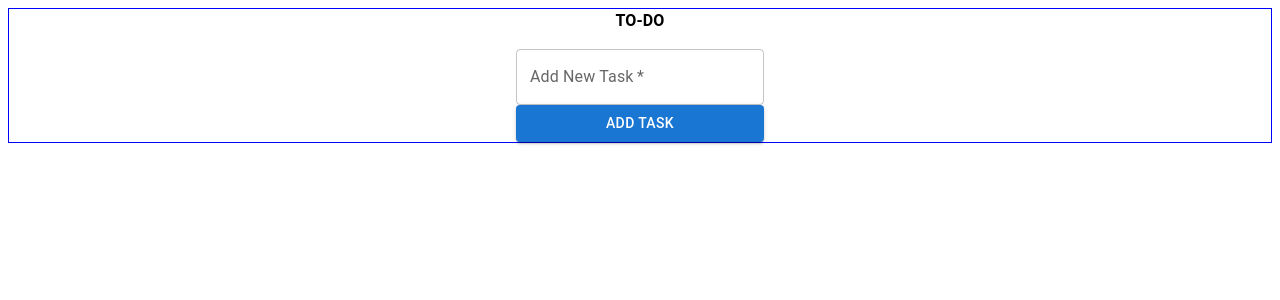
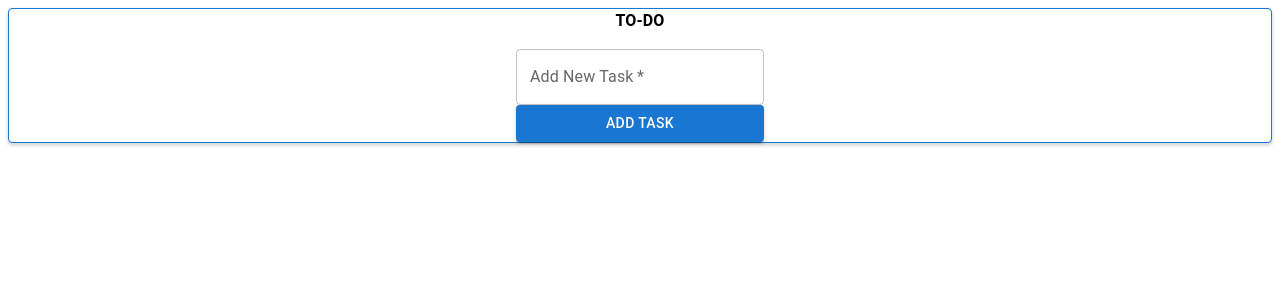
Before and after one commit to Tanaka785/Django-React-ToDoApp, a React app in the folder frontend/: page / in a window 1280 px wide. Shown: the top 300 px of the page. Built offline with nearby package versions, Linux system fonts and the light colour scheme; the HTML template or start-up script is replaced by a standard one.

Commit message:
changes the div to box, and corrects the root rendering

```diff
--- a/frontend/src/components/App.js
+++ b/frontend/src/components/App.js
@@ -1,21 +1,24 @@
-import React, { Component } from "react";
+import React from "react";
 import { createRoot } from "react-dom/client";
+import { Box } from "@mui/material";
 import Homepage from "./Homepage";
 
-export default class App extends Component {
-  constructor(props) {
-    super(props);
-  }
-
-  render() {
-    return (
-      <div className="center" style={{ border: '1px solid blue'}}>
-        <Homepage />
-      </div>
-    );
-  }
+function App() {
+  return (
+    <Box
+      className="center"
+      sx={{
+        border: "1px solid",
+        borderColor: "primary.main",
+        borderRadius: "4px",
+        boxShadow: "0px 2px 4px rgba(0, 0, 0, 0.2)",
+      }}
+    >
+      <Homepage />
+    </Box>
+  );
 }
 
 const appDiv = document.getElementById("app");
 const root = createRoot(appDiv);
-root.render(<App />, appDiv);
+root.render(<App />);
```
